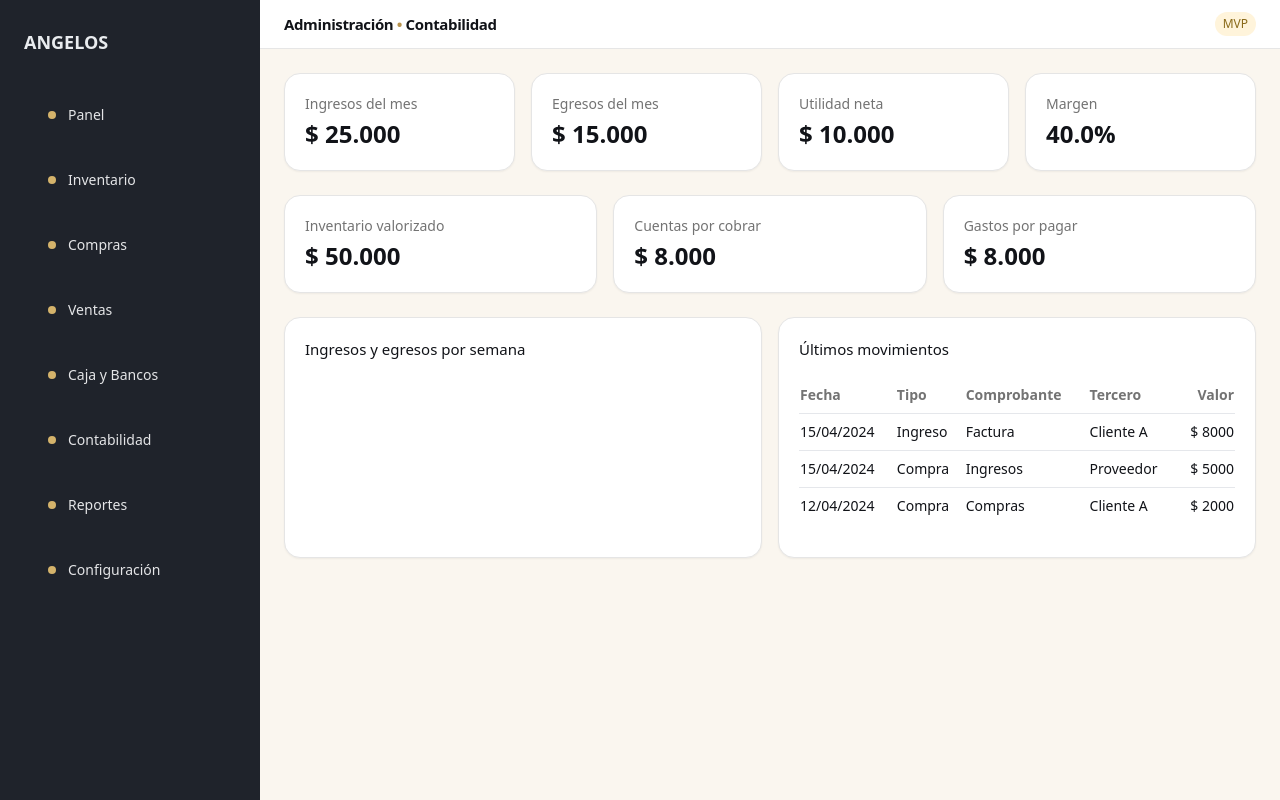
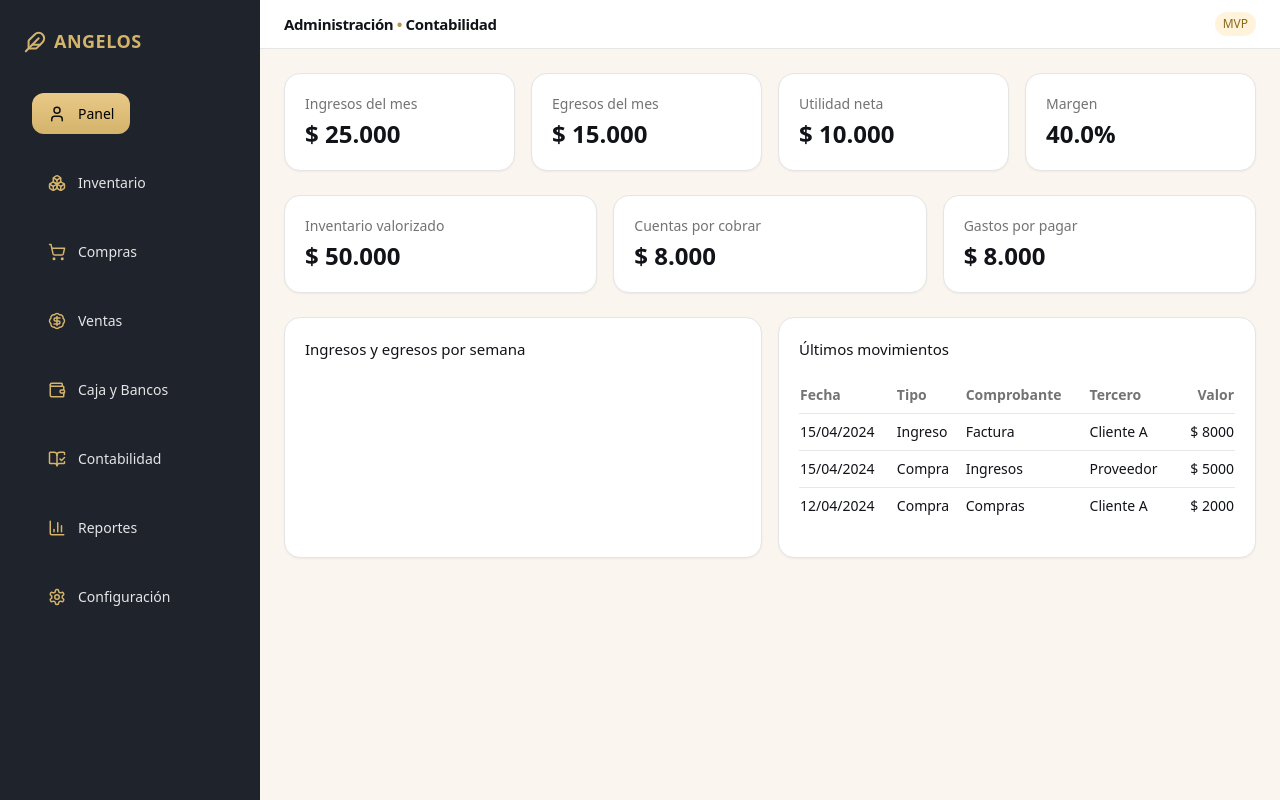
Before and after one commit to Juangranados89/Angelos-Store, a Next.js app: page / in a window 1280 px wide. Built offline with nearby package versions, Linux system fonts and the light colour scheme.

Commit message:
Update layout.tsx

```diff
--- a/src/app/layout.tsx
+++ b/src/app/layout.tsx
@@ -1,54 +1,22 @@
 import "./globals.css";
-import Link from "next/link";
+import SidebarNav from "@/components/SidebarNav";
 
 export const metadata = {
   title: "ANGELOS — Admin",
   description: "Administración & Contabilidad",
 };
 
-const Nav = () => (
-  <nav className="space-y-1">
-    {[
-      ["Panel","/"],
-      ["Inventario","/products"],
-      ["Compras","/purchases/new"],
-      ["Ventas","/sales/new"],
-      ["Caja y Bancos","#"],
-      ["Contabilidad","#"],
-      ["Reportes","/reports/kardex"],
-      ["Configuración","#"],
-    ].map(([label,href])=>(
-      <Link key={label} href={href} className="block">
-        <span className="inline-flex w-full items-center gap-3 px-4 py-2.5 rounded-xl hover:bg-white/5">
-          <span className="w-2 h-2 rounded-full" style={{background:"var(--accent)"}}/>
-          {label}
-        </span>
-      </Link>
-    ))}
-  </nav>
-);
-
 export default function RootLayout({ children }: { children: React.ReactNode }) {
   return (
     <html lang="es">
       <body className="min-h-screen">
         <div className="grid md:grid-cols-[260px_1fr]">
-          {/* Sidebar */}
-          <aside className="sidebar min-h-screen p-4">
-            <div className="px-2 py-3 mb-4 text-lg font-semibold">
-              <span>ANGELOS</span>
-            </div>
-            <Nav />
-          </aside>
-
-          {/* Main */}
+          <SidebarNav />
           <div>
             <header className="topbar">
               <div className="container py-3 flex items-center justify-between">
                 <div className="brand">Administración <span className="dot">•</span> Contabilidad</div>
-                <div className="flex items-center gap-2">
-                  <span className="badge">MVP</span>
-                </div>
+                <span className="badge">MVP</span>
               </div>
             </header>
             <main className="container py-6">{children}</main>
```
